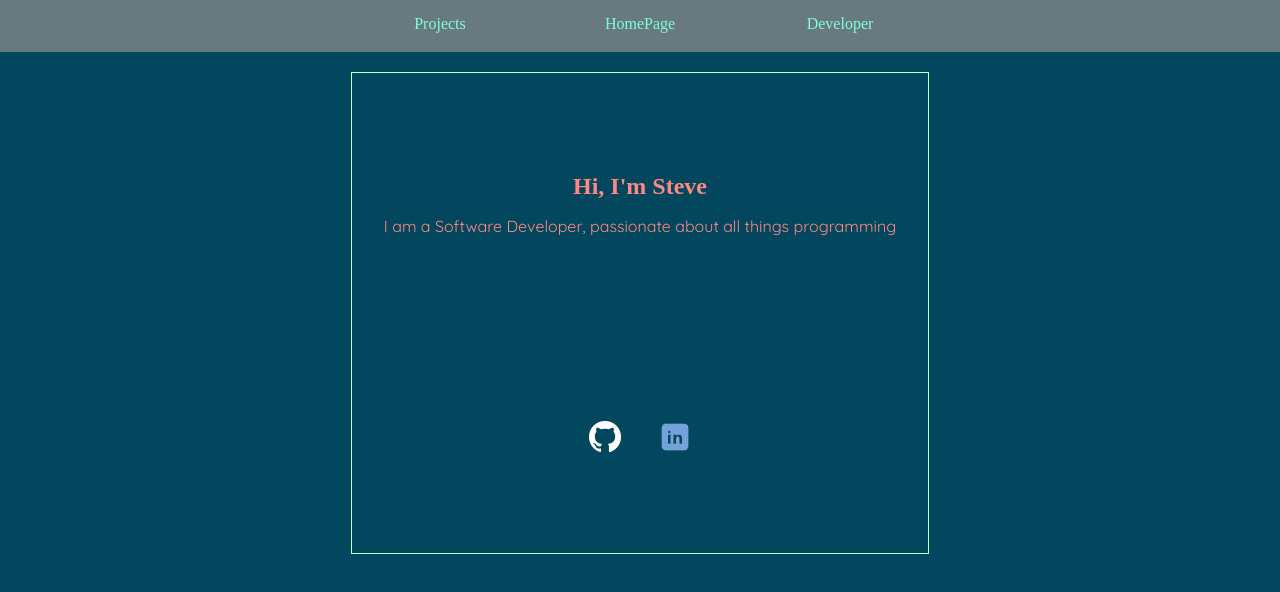
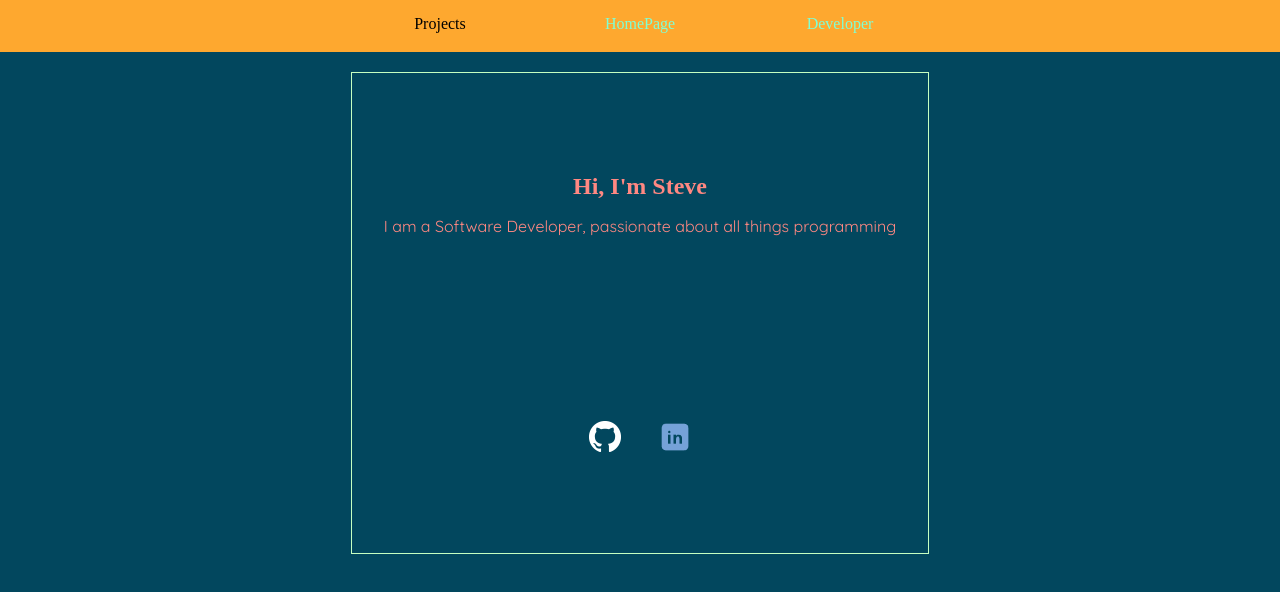
Before and after one commit to steve-kim-96/SteveJubs, a Next.js app: page / in a window 1280 px wide. In both pictures the pointer is over the link "Projects". Shown: the top 592 px of the page. Built offline with nearby package versions, Linux system fonts and the light colour scheme; a web font is replaced by a local one.

Commit message:
add on hovers to links and fix positioning on css

```diff
--- a/styles/index.scss
+++ b/styles/index.scss
@@ -10,7 +10,7 @@ body {
 .header {
   position: sticky;
   top: 0;
-  background-color: #687980;
+  background-color: #fea82f;
   height: 6.5%;
   header {
     text-align: center;
@@ -21,6 +21,9 @@ body {
       display: inline-block;
       width: 200px;
       color: aquamarine;
+    }
+    a:hover {
+      color: black;
     }
   }
 }
@@ -52,6 +55,9 @@ main {
         background: none;
         a {
           margin: 0 1.5vw 0 1.5vw;
+        }
+        a:hover {
+          opacity: 0.5;
         }
       }
     }
@@ -100,6 +106,10 @@ main {
       text-align: left;
       list-style-type: none;
     }
+    li:hover {
+      cursor: pointer;
+      opacity: .5;
+    }
   }
 }
 
@@ -115,6 +125,12 @@ main {
 
 .blog-content {
   margin-top: 5vh;
+  a {
+    display: block;
+  }
+  a:hover {
+    opacity: .5;
+  }
 }
 
 //responsive design
```
